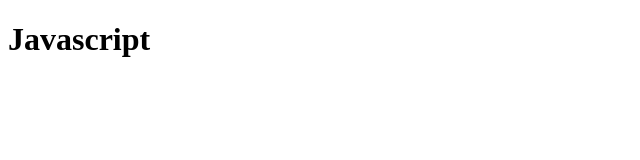
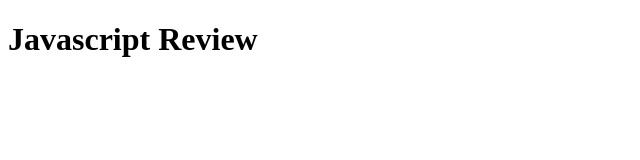
Before and after one commit to GeneralOlutoye/HTML-PRACTICE, a plain HTML site: page javascript.html in a window 1280 px wide. Shown: the whole page, without its empty margins (0-640 px from the left). Drawn offline with Linux system fonts and the light colour scheme.

Commit message:
Updated JS

```diff
--- a/Homepractice/javascript/JSreview.js
+++ b/Homepractice/JS/JSreview.js
@@ -10,7 +10,7 @@ console.log(sail)
 
 var pancho = "lunch"
 // varcase = pancho.toUpperCase();
-console.log(pancho.toUpperCase())
+console.log(pancho.toUpperCase()
 
 var colorBlue = "characteristics, functions, status, church"
 var newColor = colorBlue.split(',')
--- a/javascript.html
+++ b/javascript.html
@@ -8,6 +8,6 @@
 </head>
 <body>
     <script src="/javascript/javascript.js"></script>
-    <h1>Javascript</h1>
+    <h1>Javascript Review</h1>
 </body>
 </html>
```
